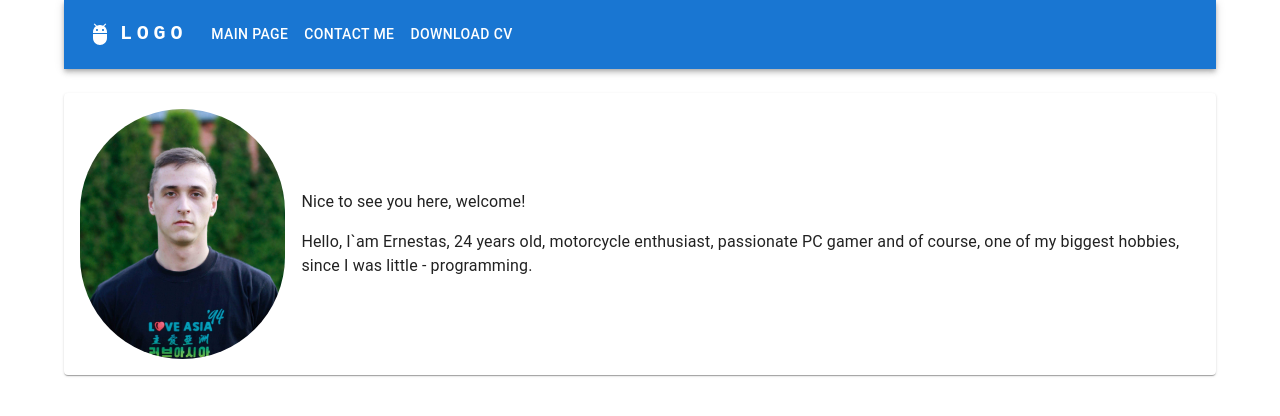
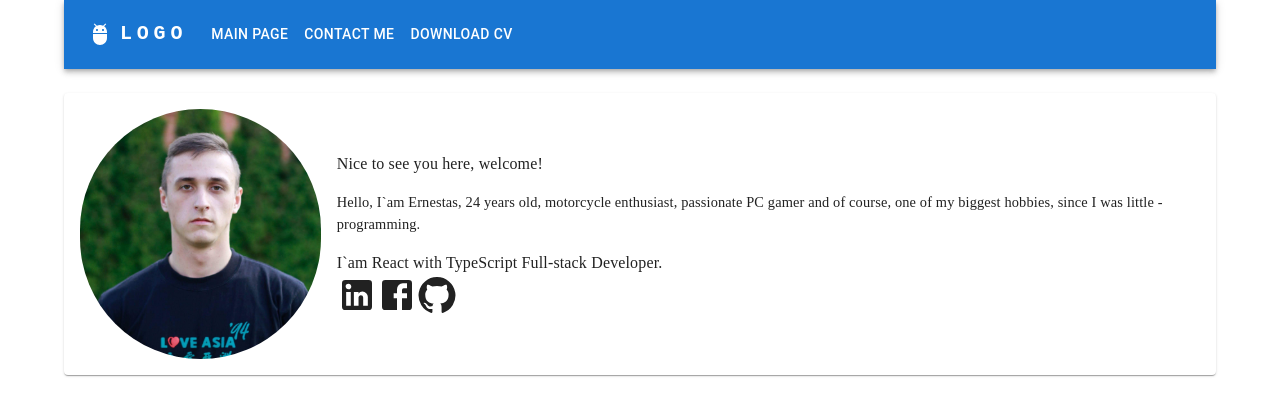
Before and after one commit to ErnestasRa/Portfolio-Page---React-TypeScript-NodeJS-MUI, a React (Create React App) app: page / in a window 1280 px wide. Shown: the top 416 px of the page. Built offline with nearby package versions, Linux system fonts and the light colour scheme.

Commit message:
feat: added social media icons

```diff
--- a/src/components/about-me/about-me.tsx
+++ b/src/components/about-me/about-me.tsx
@@ -3,17 +3,25 @@ import {
     Box,
     Typography,
 } from '@mui/material';
+import MediaIcons from './media-icons';
 
 const AboutMe: React.FC = () => (
   <Box>
-    <Typography sx={{ mb: '2vh', textAlign: { md: 'inherit', xs: 'center' } }}>
+    <Typography sx={{ mb: '2vh', fontFamily: 'cursive', textAlign: { md: 'inherit', xs: 'center' } }}>
       Nice to see you here, welcome!
     </Typography>
-    <Typography>
+    <Typography sx={{
+ mb: '2vh', fontFamily: 'cursive', fontSize: '0.9rem', textAlign: { md: 'inherit', xs: 'center' },
+    }}
+    >
       Hello, I`am Ernestas, 24 years old, motorcycle enthusiast,
       passionate PC gamer and of course,
       one of my biggest hobbies, since I was little - programming.
     </Typography>
+    <Typography sx={{ textAlign: { md: 'inherit', xs: 'center' }, fontFamily: 'cursive' }}>
+      I`am React with TypeScript Full-stack Developer.
+    </Typography>
+    <MediaIcons />
   </Box>
   );
 
--- /dev/null
+++ b/src/components/about-me/media-icons.tsx
@@ -0,0 +1,22 @@
+import * as React from 'react';
+import {
+    Box,
+} from '@mui/material';
+import LinkedInIcon from '@mui/icons-material/LinkedIn';
+import FacebookIcon from '@mui/icons-material/Facebook';
+import GitHubIcon from '@mui/icons-material/GitHub';
+
+const MediaIcons: React.FC = () => (
+  <Box sx={{
+    display: 'flex',
+    flexDirection: 'row',
+    justifyContent: { xs: 'center', md: 'flex-start' },
+    }}
+  >
+    <LinkedInIcon sx={{ fontSize: '2.5rem' }} />
+    <FacebookIcon sx={{ fontSize: '2.5rem' }} />
+    <GitHubIcon sx={{ fontSize: '2.5rem' }} />
+  </Box>
+  );
+
+export default MediaIcons;
```
